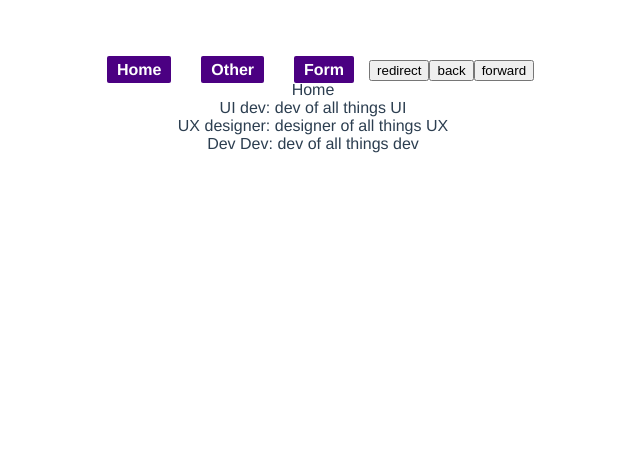
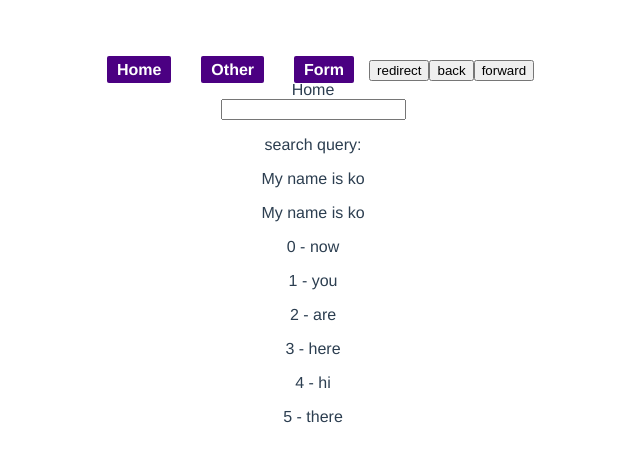
Before and after one commit to pavel6767/vue_playground, a Vue app: page / in a window 1280 px wide. Shown: the top 462 px of the page, without its empty margins (327-967 px from the left). Built offline with nearby package versions, Linux system fonts and the light colour scheme; data requests are answered from the project's data file.

Commit message:
exploring reactive,ref

```diff
--- a/src/components/Home.vue
+++ b/src/components/Home.vue
@@ -1,35 +1,55 @@
 <template>
   <div>Home</div>
   <div class="container">
-    <div v-if="!!loading">Loading...</div>
-    <div v-if="!loading">
-      <div v-if="!!error">{{ error }} error here</div>
-      <div v-if="!jobs.length && !error">No Results found</div>
-      <div v-for="job in jobs" :key="job.id">
-        {{ job.name }}: {{ job.description }}
-      </div>
-    </div>
+    <input type="text" v-model="searchQuery" />
+    <p>search query: {{ searchQuery }}</p>
+    <p @click="handleClick">My name is {{ state.name }}</p>
+    <p @click="handleReactive">My name is {{ s.name }}</p>
+    <p v-for="(name, inx) in filteredNames" :key="name">
+      {{ inx }} - {{ name }}
+    </p>
   </div>
 </template>
 
 <script>
+import { ref, reactive, computed } from "vue";
+
 export default {
   name: "Home",
-  data() {
-    return { jobs: [], error: "", loading: true };
-  },
-  mounted() {
-    fetch("http://localhost:3000/jobs")
-      .then((res) => res.json())
-      .then((res) => {
-        this.jobs = res;
-        this.loading = false;
-      })
-      .catch((err) => {
-        this.error = err.message;
-        this.loading = false;
-        return [];
-      });
+
+  setup() {
+    const searchQuery = ref("");
+    const names = ref(["now", "you", "are", "here", "hi", "there"]);
+    const state = ref({
+      name: "ko",
+      id: 0
+    });
+    const s = reactive({
+      name: "ko",
+      id: 0
+    });
+
+    const handleClick = () => {
+      state.value.name = "hi";
+    };
+    const handleReactive = () => {
+      s.name = "ractive";
+    };
+
+    const filteredNames = computed((e) => {
+      console.log({ e, searchQuery });
+      return names.value.filter((name) => name.includes(searchQuery.value));
+    });
+
+    return {
+      searchQuery,
+      state,
+      s,
+      filteredNames,
+      names,
+      handleClick,
+      handleReactive
+    };
   }
 };
 </script>
```
